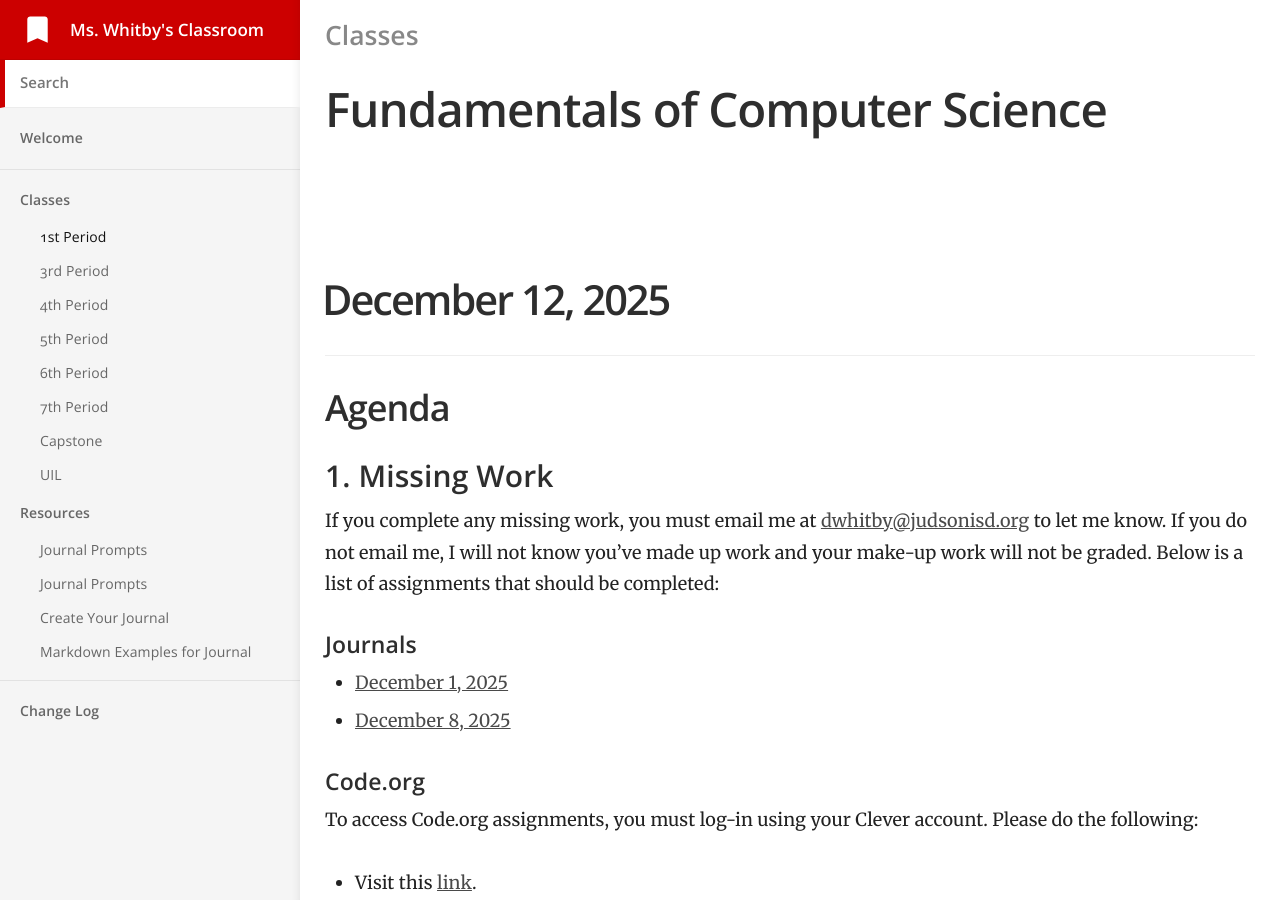
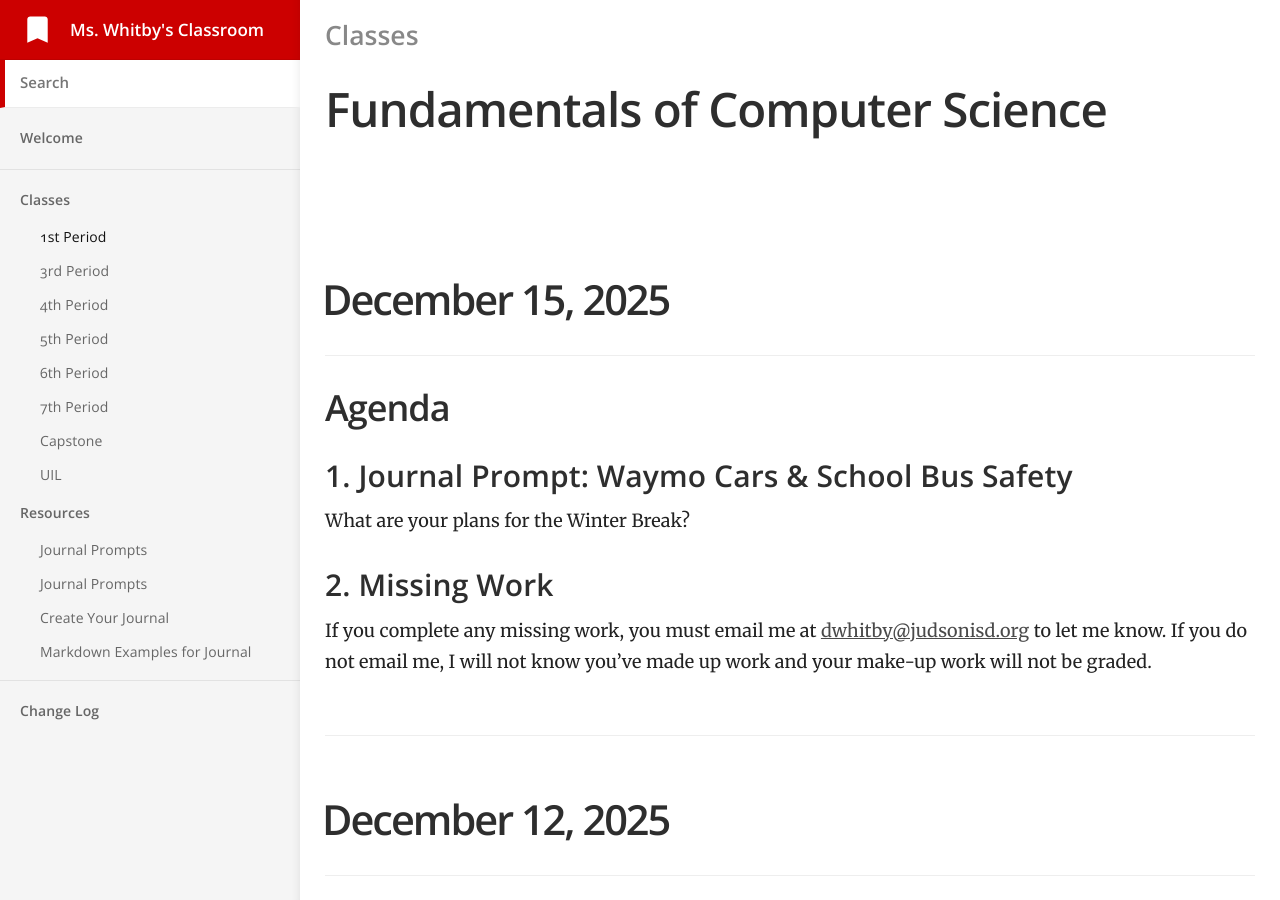
Before and after one commit to mswhitby/classroom, a Jekyll site: the page built from _docs/classes/1st.md, in a window 1280 px wide and 900 px high. Built offline with Jekyll 4.4.1, drawn with Linux system fonts in a browser that asks for light colours.

Commit message:
Updated journal

```diff
--- a/_docs/classes/1st.md
+++ b/_docs/classes/1st.md
@@ -4,6 +4,20 @@ subtitle: Fundamentals of Computer Science
 category: Classes
 order: 1
 ---
+
+# December 15, 2025
+
+## Agenda
+
+### 1. Journal Prompt: Waymo Cars & School Bus Safety
+
+What are your plans for the Winter Break?
+
+### 2. Missing Work
+
+If you complete any missing work, you must email me at <dwhitby@judsonisd.org> to let me know. If you do not email me, I will not know you've made up work and your make-up work will not be graded.
+
+----
 
 # December 12, 2025
 
```
Also changed, not shown: _docs/resources/unity.md (+2 -0 lines).
